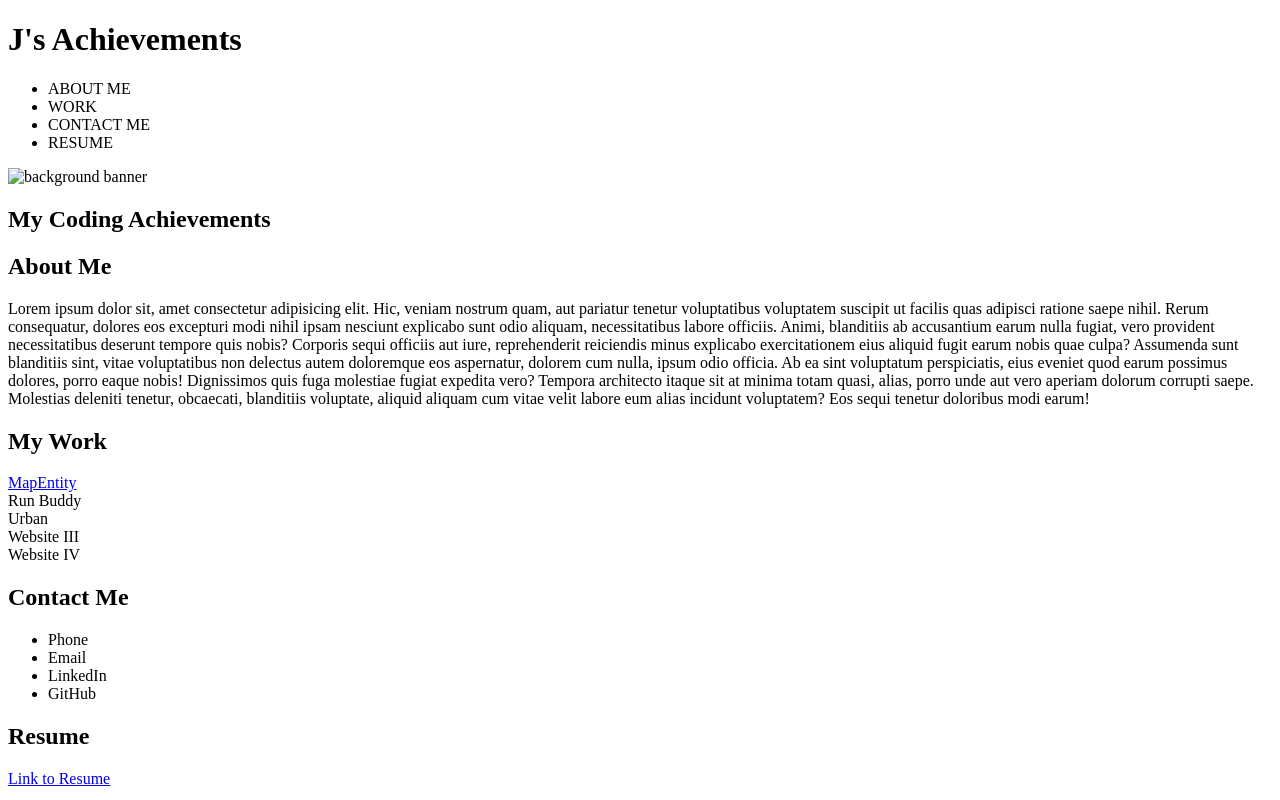
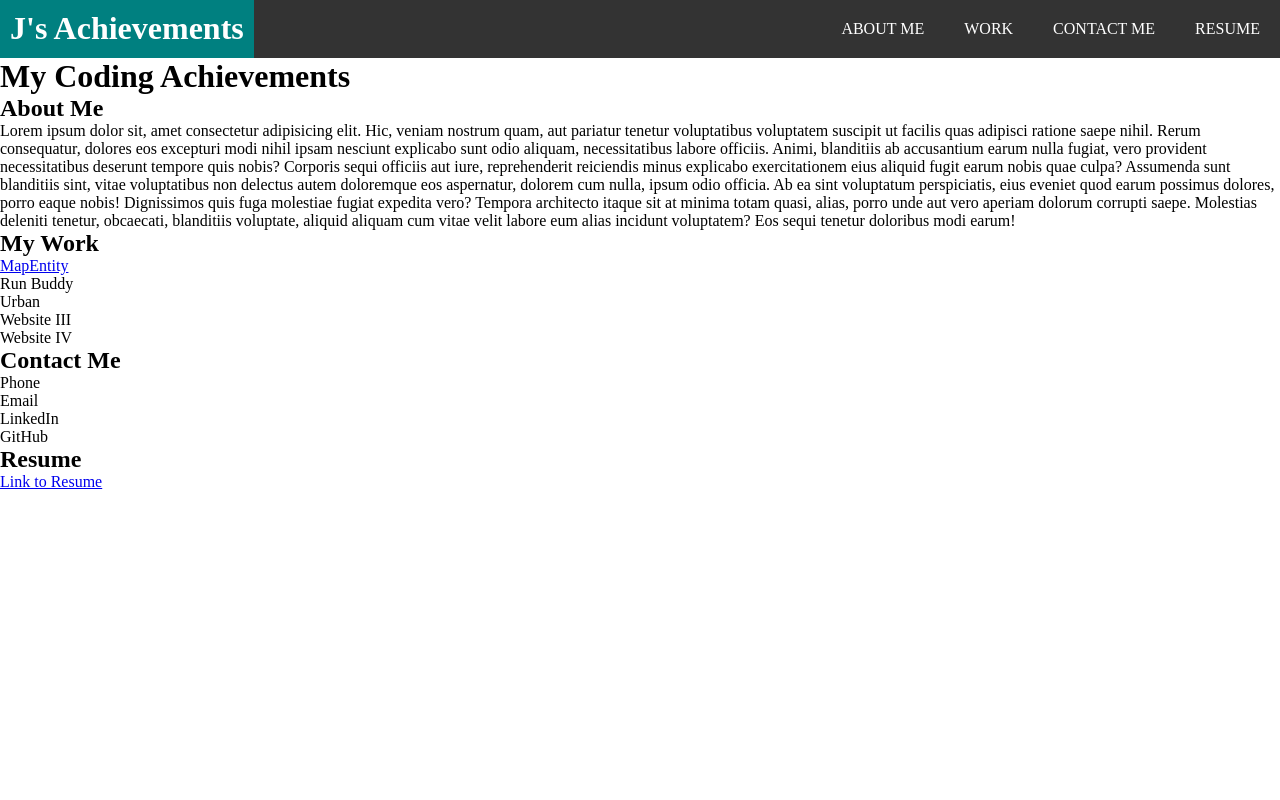
Before and after one commit to itorres60/Js-Portfolio, a plain HTML site: page index.html in a window 1280 px wide. Drawn offline with Linux system fonts and the light colour scheme.

Commit message:
styled header/nav

```diff
--- a/index.html
+++ b/index.html
@@ -27,9 +27,8 @@
 
 
   <!-- BANNER AND SUBTITLE-->
-  <div>
-    <img src="" alt="background banner">
-    <h2>My Coding Achievements</h2>
+  <div class="banner-container">
+    <h1>My Coding Achievements</h1>
   </div>
 
   <section>
--- a/style.css
+++ b/style.css
@@ -1,4 +1,34 @@
+* {
+    box-sizing: border-box;
+    padding: 0;
+    margin: 0;
+}
+
 /* HEADER STYLE START */
+header {
+    display: flex;
+    justify-content: space-between;
+    color: white;
+    background-color: #333;
+}
+
+header h1 {
+    background-color: teal;
+    padding: 10px;
+}
+
+
+header nav ul {
+    display: flex;
+    flex-wrap: wrap;
+    justify-content: space-around;
+    align-items: center;
+    list-style: none;
+}
+
+header nav ul li {
+    margin: 20px 20px ;
+}
 /* HEADER STYLE END*/
 
 /* BANNER STYLE START */
```
Also changed, not shown: Assets/Images/banner.jpeg (added), 3 other files.
